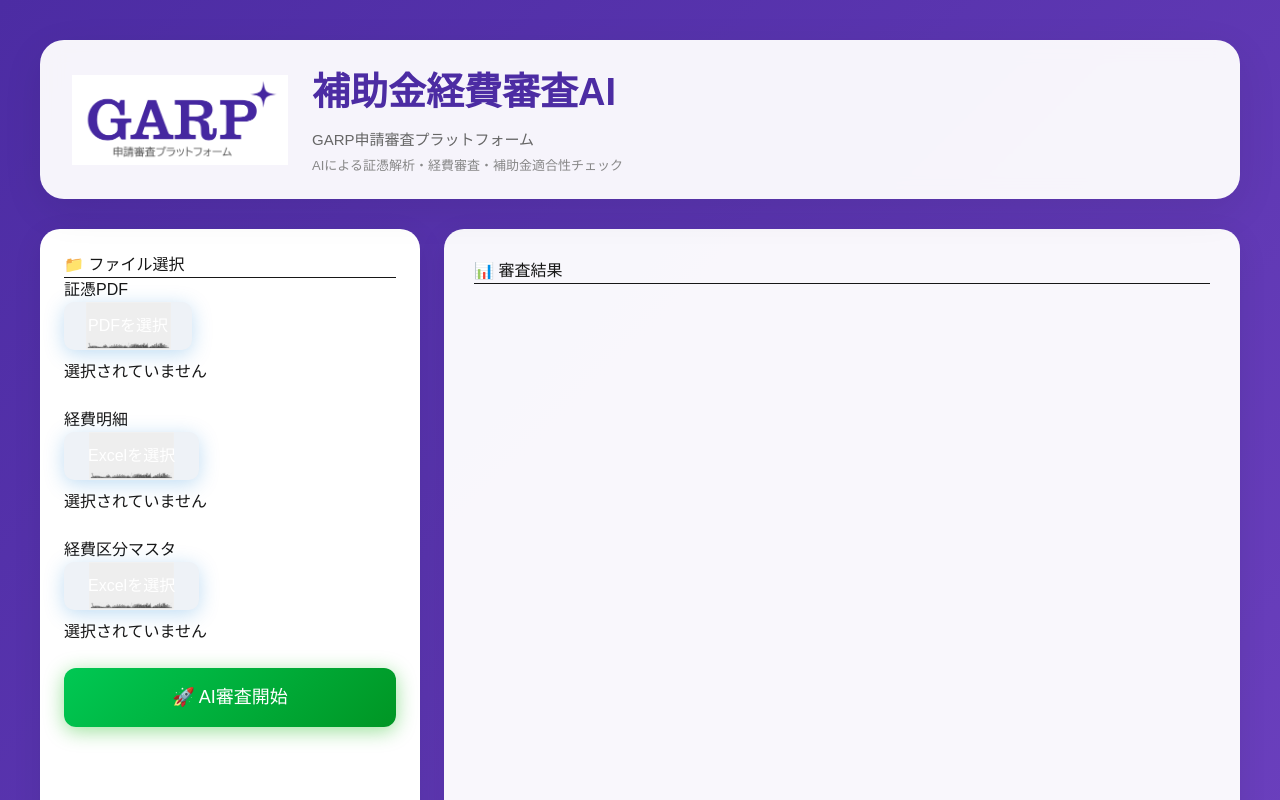
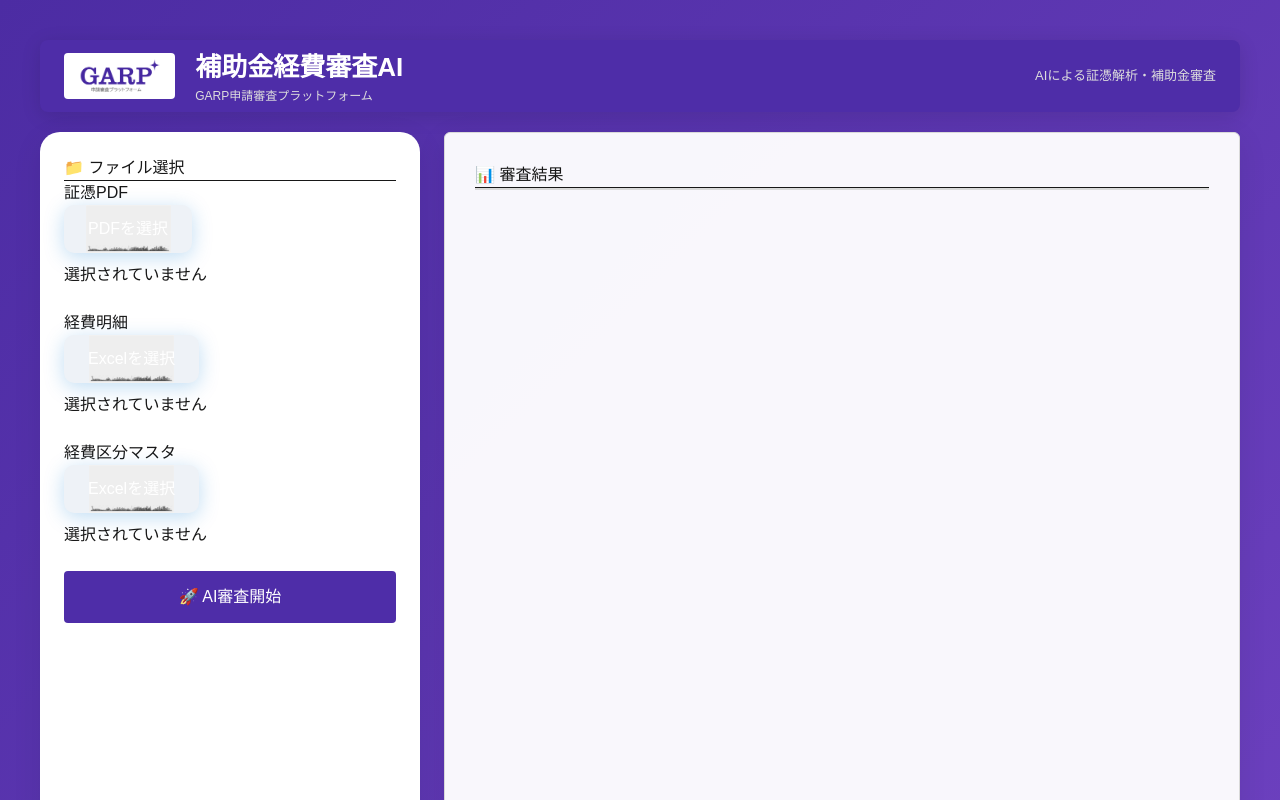
Before and after one commit to takakuwakeita-coder/difyExamination, a Next.js app: page / in a window 1280 px wide. Shown: the top 800 px of the page. Built offline with nearby package versions, Linux system fonts and the light colour scheme.

Commit message:
fix merge conflict

```diff
--- a/app/page.tsx
+++ b/app/page.tsx
@@ -185,69 +185,70 @@ setResult(
       padding: "40px"
     }}
   >
-    {/* ヘッダーカード */}
+   {/* GARP Header */}
 
 <div
   style={{
     maxWidth: "1400px",
-    margin: "0 auto 30px auto",
-    background:
-      "rgba(255,255,255,0.95)",
-    backdropFilter:
-      "blur(10px)",
-    borderRadius: "24px",
-    padding: "24px 32px",
+    margin: "0 auto 20px auto",
+    background: "#4E2DA8",
+    borderRadius: "8px",
     boxShadow:
-      "0 12px 40px rgba(0,0,0,0.08)"
+      "0 4px 20px rgba(0,0,0,0.12)"
   }}
 >
   <div
     style={{
+      height: "72px",
       display: "flex",
       alignItems: "center",
-      gap: "24px"
+      padding: "0 24px"
     }}
   >
     <img
       src="/garp_logo.png"
       alt="GARP"
       style={{
-        height: "90px",
-        objectFit: "contain"
+        height: "46px",
+        background: "#fff",
+        padding: "4px 10px",
+        borderRadius: "4px"
       }}
     />
 
-    <div>
-      <h1
+    <div
       style={{
-          margin: 0,
-          fontSize: "38px",
-          color: "#4c2ca3",
+        marginLeft: "20px"
+      }}
+    >
+      <div
+        style={{
+          color: "#fff",
+          fontSize: "26px",
           fontWeight: 700
         }}
       >
         補助金経費審査AI
-      </h1>
+      </div>
 
       <div
         style={{
-          marginTop: "8px",
-          color: "#666",
-          fontSize: "15px"
+          color: "#ddd",
+          fontSize: "12px"
         }}
       >
         GARP申請審査プラットフォーム
       </div>
+    </div>
 
     <div
       style={{
-          marginTop: "4px",
-          color: "#888",
+        marginLeft: "auto",
+        color: "#ddd",
         fontSize: "13px"
       }}
     >
-        AIによる証憑解析・経費審査・補助金適合性チェック
-      </div>
+      AIによる証憑解析・補助金審査
     </div>
   </div>
 </div>
@@ -381,16 +382,13 @@ setResult(
           disabled={loading}
           style={{
   width: "100%",
-            padding: "16px",
-            background:
-              "linear-gradient(135deg,#00c853,#009624)",
+  padding: "14px",
+  background: "#4E2DA8",
   color: "#fff",
   border: "none",
-            borderRadius: "12px",
-            fontSize: "18px",
-            cursor: "pointer",
-            boxShadow:
-              "0 4px 20px rgba(0,180,0,0.4)"
+  borderRadius: "4px",
+  fontSize: "16px",
+  cursor: "pointer"
   }}
         >
           {loading
@@ -403,7 +401,8 @@ setResult(
       <div
         style={{
           background: "rgba(255,255,255,0.96)",
-          borderRadius: "20px",
+          borderRadius: "6px",
+          border: "1px solid #d9d9d9",
           padding: "30px",
           minHeight: "900px",
           width: "100%",
@@ -419,7 +418,9 @@ setResult(
         <div
           style={{
             lineHeight: "1.9",
-            fontSize: "15px"
+            fontSize: "15px",
+            border:"1px solid #d9d9d9",
+
           }}
         >
           <ReactMarkdown
```
Lines whose indentation alone changed are shown as unchanged.
